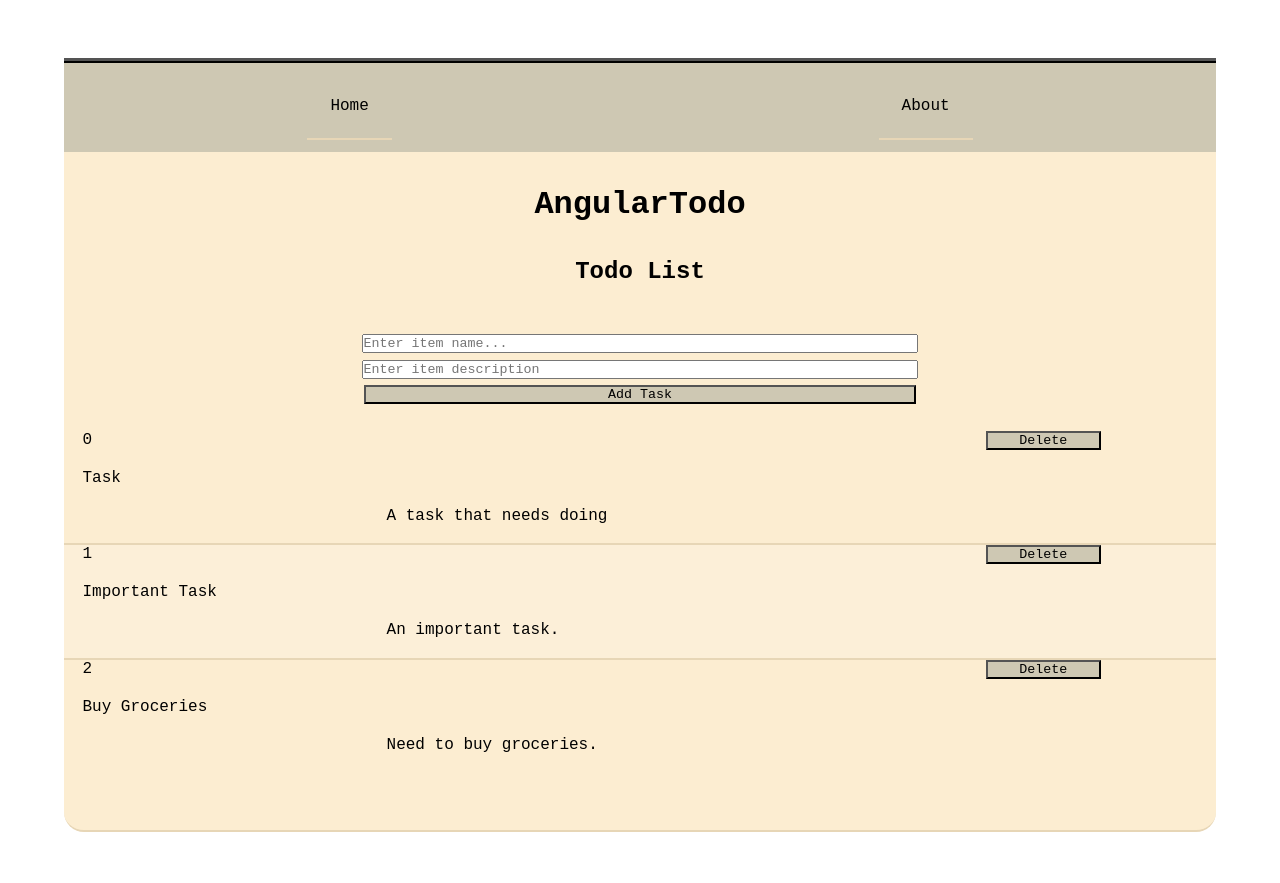
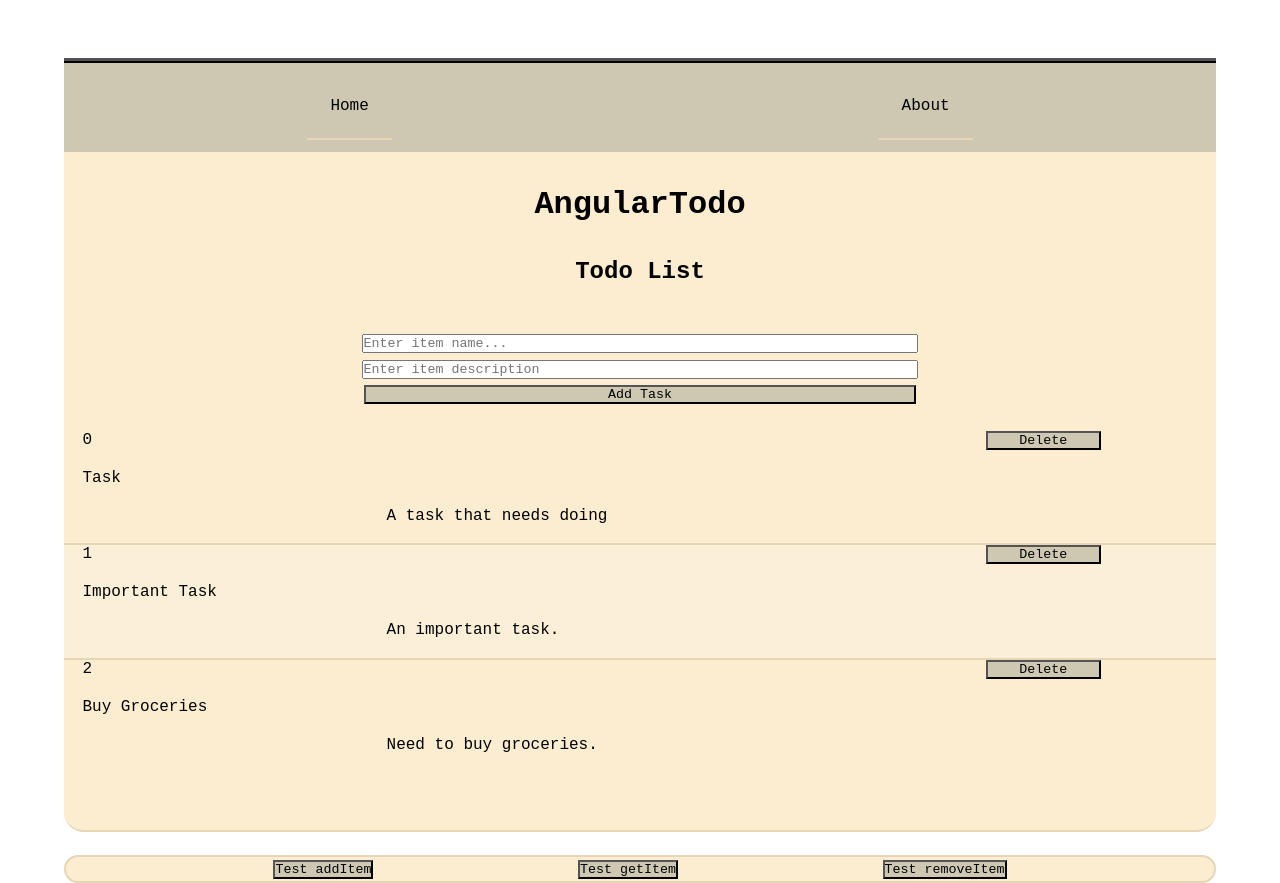
Before and after one commit to toomeyDev/AngularTodo, an Angular app in the folder AngularTodo/: page /home in a window 1280 px wide. Before the commit the page ends 832 px from the top, so only its background shows below. Built offline with nearby package versions, Linux system fonts and the light colour scheme.

Commit message:
Implement data setting/getting from data storage service, print results to browser console with testing values

```diff
--- a/AngularTodo/src/app/app.module.ts
+++ b/AngularTodo/src/app/app.module.ts
@@ -7,6 +7,7 @@ import { TodoListComponent } from './components/todo-list/todo-list.component';
 import { TodoItemComponent } from './components/todo-item/todo-item.component';
 import { FormsModule } from '@angular/forms';
 import { AboutComponent } from './about/about.component';
+import { TodoStorageService } from './todo-storage.service';
 
 @NgModule({
   declarations: [
--- a/AngularTodo/src/app/components/todo-list/todo-list.component.css
+++ b/AngularTodo/src/app/components/todo-list/todo-list.component.css
@@ -100,3 +100,13 @@ button:hover {
     text-decoration: line-through;
     color: red;
 }
+
+.StorageControls {
+    margin-top: 2%;
+    display: flex;
+    justify-content: space-evenly;
+    background-color: rgb(252, 237, 209);
+    padding: 0.25%;
+    border-radius: 20px;
+    border: 2px solid rgb(231, 214, 182);
+}
--- a/AngularTodo/src/app/components/todo-list/todo-list.component.html
+++ b/AngularTodo/src/app/components/todo-list/todo-list.component.html
@@ -18,3 +18,8 @@
         </div>
     </div>
 </div>
+<div class="StorageControls">
+    <button (click)="storeItem('A new Item')">Test addItem</button>
+    <button (click)="getItem()">Test getItem</button>
+    <button (click)="removeItem()">Test removeItem</button>
+</div>
--- a/AngularTodo/src/app/components/todo-list/todo-list.component.ts
+++ b/AngularTodo/src/app/components/todo-list/todo-list.component.ts
@@ -1,10 +1,12 @@
 import { Component, OnInit } from '@angular/core';
 import { TodoItemComponent } from '../todo-item/todo-item.component';
+import { TodoStorageService } from 'src/app/todo-storage.service';
 
 @Component({
   selector: 'app-todo-list',
   templateUrl: './todo-list.component.html',
-  styleUrls: ['./todo-list.component.css']
+  styleUrls: ['./todo-list.component.css'],
+  providers: [ TodoStorageService ]
 })
 export class TodoListComponent implements OnInit {
 
@@ -12,7 +14,10 @@ export class TodoListComponent implements OnInit {
   inputName?:String="";
   inputDescription?:String="";
 
-  constructor() { }
+  // store test data to ensure TodoStorageService is working
+  dataStorageTest:string="";
+
+  constructor(private service: TodoStorageService) { }
 
   ngOnInit(): void {
     this.todoItems = [
@@ -45,4 +50,17 @@ export class TodoListComponent implements OnInit {
     this.inputDescription="";
   }
 
+  // methods to interact with the data storage service
+  storeItem(value:string) {
+    this.service.setItem(this.service.testStorage, value);
+  }
+
+  getItem() {
+    console.log(this.service.getItem(this.service.testStorage));
+  }
+
+  removeItem() {
+    this.service.removeItem(this.service.testStorage);
+  }
+
 }
--- /dev/null
+++ b/AngularTodo/src/app/todo-storage.service.ts
@@ -0,0 +1,32 @@
+import { Injectable } from '@angular/core';
+import { TodoItemComponent } from './components/todo-item/todo-item.component';
+
+@Injectable({
+  providedIn: 'root'
+})
+export class TodoStorageService {
+
+  // placeholder storage to test service function
+  testStorage:string = 'Default';
+
+  // keep track of todo item components for persistent storage
+  todoItemStorage:TodoItemComponent[] = [];
+
+  constructor() { }
+
+  public setItem(key: string, value: string){
+    localStorage.setItem(key, value);
+  }
+
+  public getItem(key: string) {
+    return localStorage.getItem(key);
+  }
+
+  public removeItem(key: string) {
+    localStorage.removeItem(key);
+  }
+
+  public clear() {
+    localStorage.clear();
+  }
+}
```
Also changed, not shown: AngularTodo/src/app/todo-storage-service.service.ts (deleted, +0 -9 lines), 1 other file (tests, documents, lock files or other folders).
